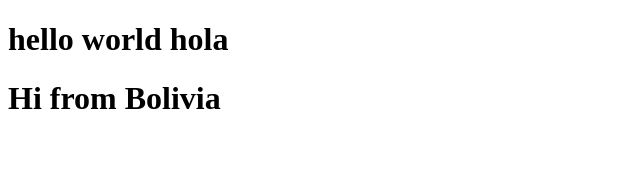
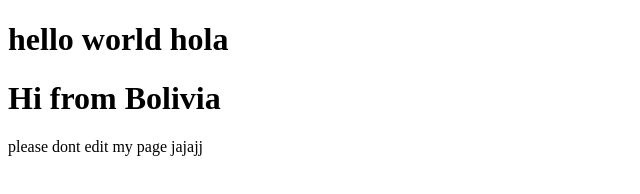
Before and after one commit to ferminmu26/microverse, a plain HTML site: page index.html in a window 1280 px wide. Shown: the whole page, without its empty margins (0-640 px from the left). Drawn offline with Linux system fonts and the light colour scheme.

Commit message:
version 1.1
bla bla bla bla bla bla bla bla bla bla

```diff
--- a/index.html
+++ b/index.html
@@ -9,5 +9,6 @@
 <body>
     <h1>hello world hola </h1>
     <h1> Hi from Bolivia </h1>
+    <p>please dont edit my page jajajj</p>
 </body>
 </html>
```
